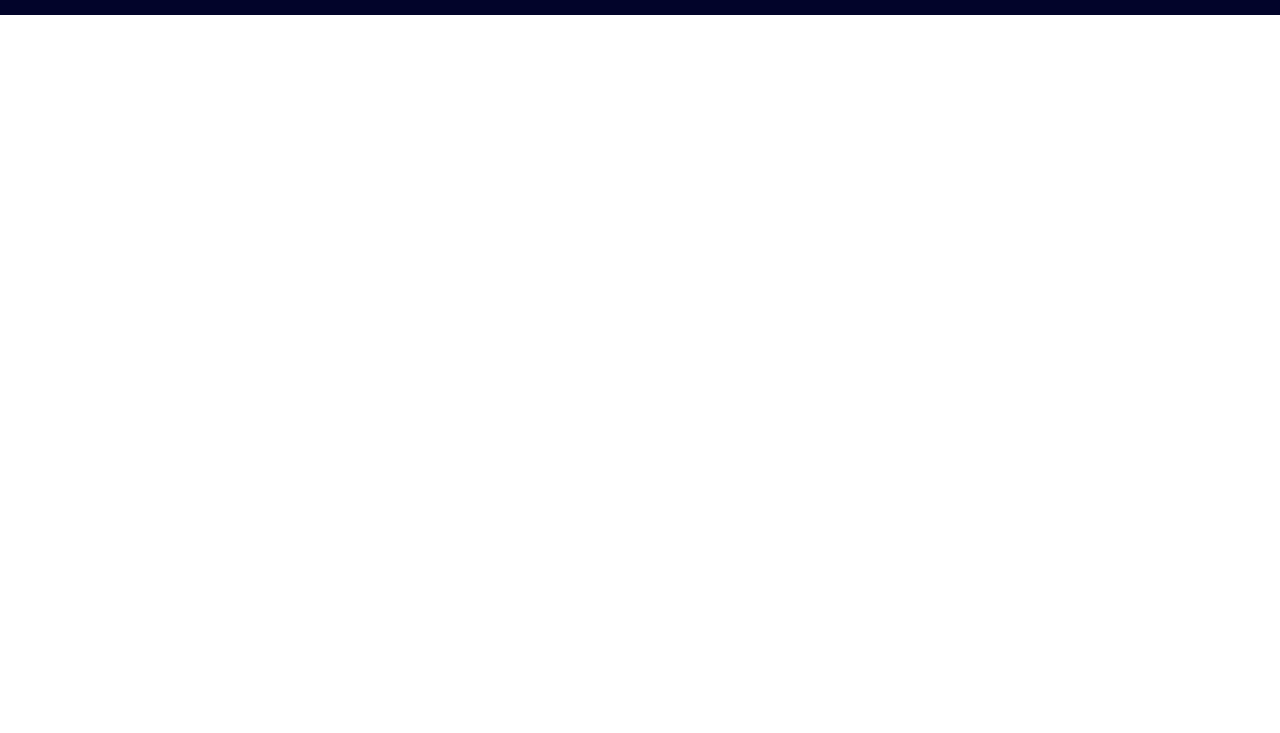
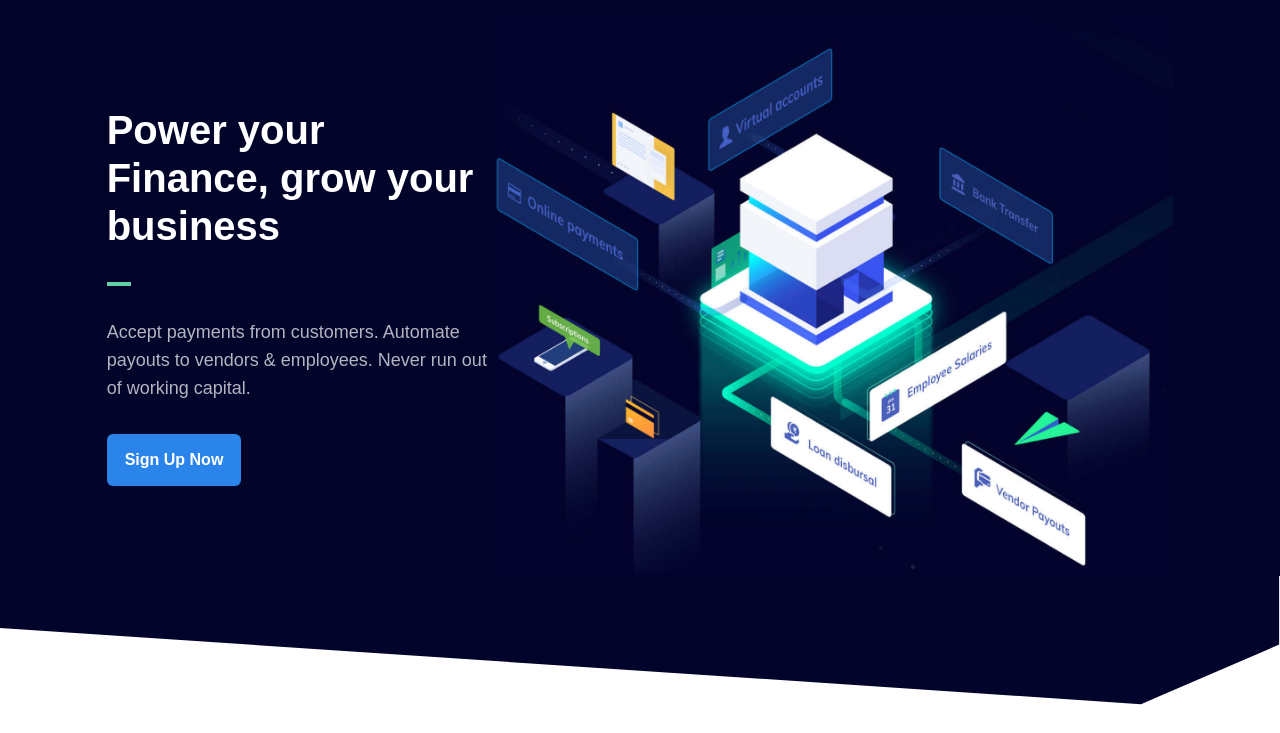
Before and after one commit to Pramod-Bhosale67/RazorPay, a website built with Vite: page index.html in a window 1280 px wide. Shown: the part 67-800 px from the top of the page. Built offline with nearby package versions, Linux system fonts and the light colour scheme.

Commit message:
created the hero-section

```diff
--- a/index.html
+++ b/index.html
@@ -7,6 +7,8 @@
     <link rel="stylesheet" href="main.css">
 </head>
 <body>
+
+    <!-- created the nav bar -->
     <nav class="bg-deepBlue">
         <div class="relative w-[1080px] mx-auto flex items-center justify-between">
             <!-- logo -->
@@ -63,5 +65,39 @@
         </div>
     </nav>
 
+
+    <!-- hero section -->
+
+    <section class="relative bg-deepBlue">
+
+        <!--left part-->
+        <div class="w-10/12 max-w-[1080px] flex flex-row justify-between items-center mx-auto">
+            <div class="space-y-8">
+                <h1 class="font-mullish font-bold text-[40px] leading-[1.2] text-white" >Power your Finance, grow your business</h1>
+
+                <div class="w-6 h-1 bg-greenLight"></div>
+
+                <p class="font-mullish leading-7 text-[18px] text-white opacity-70">Accept payments from customers.
+                    Automate payouts to vendors & employees. Never run out of working capital.</p>
+
+                    <button class="bg-lightBlue py-[14px] px-[18px] font-mullish font-bold text-white hover:bg-lightBlue500
+                transition-all duration-200 rounded-md">Sign Up Now</button>
+            </div>
+
+            <!--right part-->
+            <img src="./images/hero-illustration.jpg" class="w-full max-w-[680px]">
+        </div>
+
+        <!--triangular part-->
+        <div class=" w-[103%] left-0 right-0">
+            <img src="./images/hero-shape.svg" class="absolute left-0 right-0 w-full">
+        </div>
+
+    </section>
+
+
+
+
+
 </body>
 </html>
```
